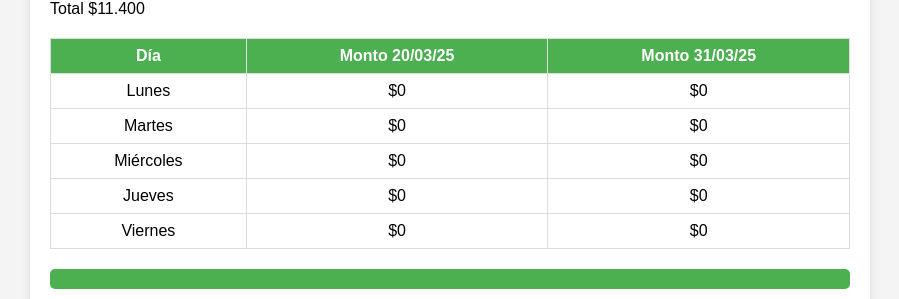
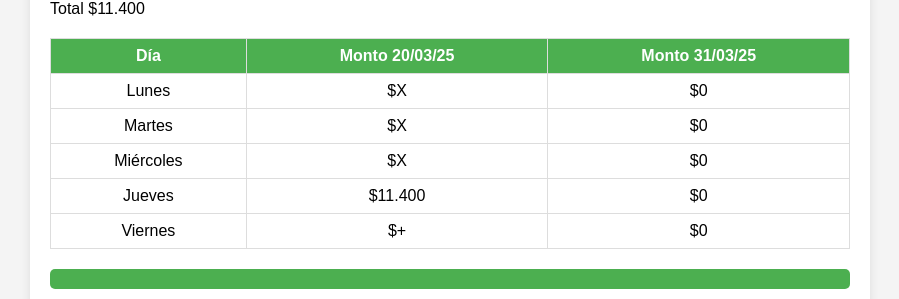
Before and after one commit to fraannssj/TiendaPrePromo, a plain HTML site: page index.html in a window 1280 px wide. Shown: the part 515-814 px from the top of the page, without its empty margins (190-1089 px from the left). Drawn offline with Linux system fonts and the light colour scheme.

Commit message:
Update index.html

```diff
--- a/index.html
+++ b/index.html
@@ -81,30 +81,30 @@
             <tbody>
                 <tr>
                     <td>Lunes</td>
-                    <td contenteditable="true">$0</td>
+                    <td contenteditable="true">$X</td>
                     <td contenteditable="true">$0</td>
 
                 <tr>
                     <td>Martes</td>
-                    <td contenteditable="true">$0 </td>
+                    <td contenteditable="true">$X </td>
                     <td contenteditable="true">$0</td>
 
                 </tr>
                 <tr>
                     <td>Miércoles</td>
-                    <td contenteditable="true">$0 </td>
+                    <td contenteditable="true">$X </td>
                     <td contenteditable="true">$0</td>
 
                 </tr>
                 <tr>
                     <td>Jueves</td>
-                    <td contenteditable="true">$0</td>Total $11.400 </td>
+                    <td contenteditable="true">$11.400</td>Total $11.400 </td>
                     <td contenteditable="true">$0</td>
 
                 </tr>
                 <tr>
                     <td>Viernes</td>
-                    <td contenteditable="true">$0</td>
+                    <td contenteditable="true">$+</td>
                     <td contenteditable="true">$0</td>
 
                     <tr>
```
